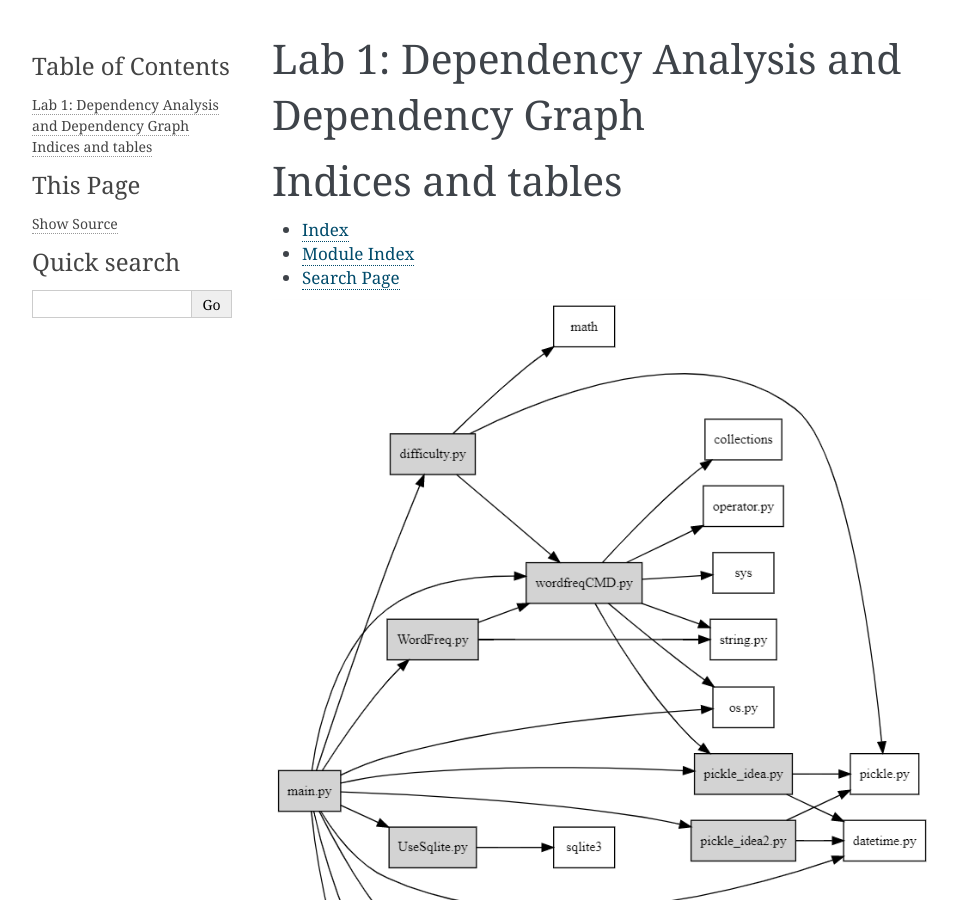
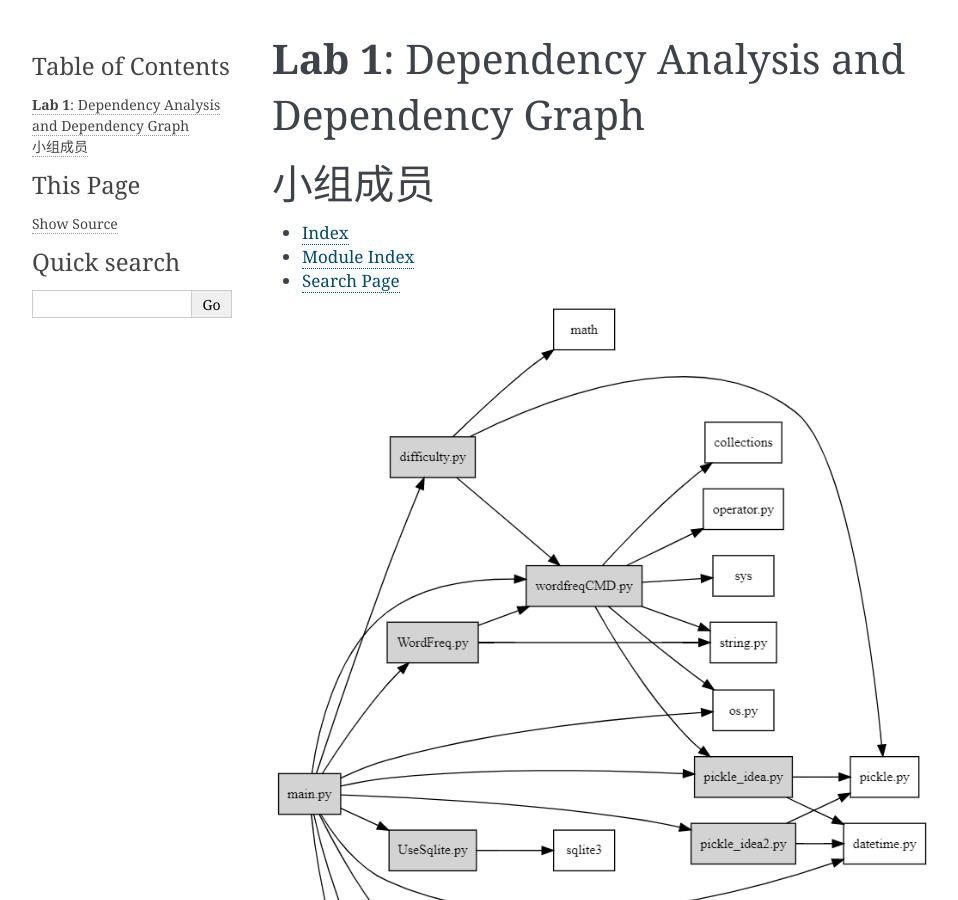
Before and after one commit to ChiefEye-official/Test, a Sphinx documentation site: the page built from englishpal/docs/source/index.rst, in a window 1280 px wide and 900 px high. Shown: the whole window, without its empty margins (148-1106 px from the left). Built offline with Sphinx 7.4.7, drawn with Linux system fonts in a browser that asks for light colours.

Commit message:
Update index.rst

```diff
--- a/englishpal/docs/source/index.rst
+++ b/englishpal/docs/source/index.rst
@@ -3,7 +3,7 @@
    You can adapt this file completely to your liking, but it should at least
    contain the root `toctree` directive.
 
-Lab 1: Dependency Analysis and Dependency Graph
+**Lab 1**: Dependency Analysis and Dependency Graph
 ======================================
 
 .. toctree::
@@ -12,7 +12,7 @@ Lab 1: Dependency Analysis and Dependency Graph
 
 
 
-Indices and tables
+小组成员
 ==================
 
 * :ref:`genindex`
```
Also changed, not shown: other parts of englishpal/docs/source/index.rst (+5 -0 lines).
